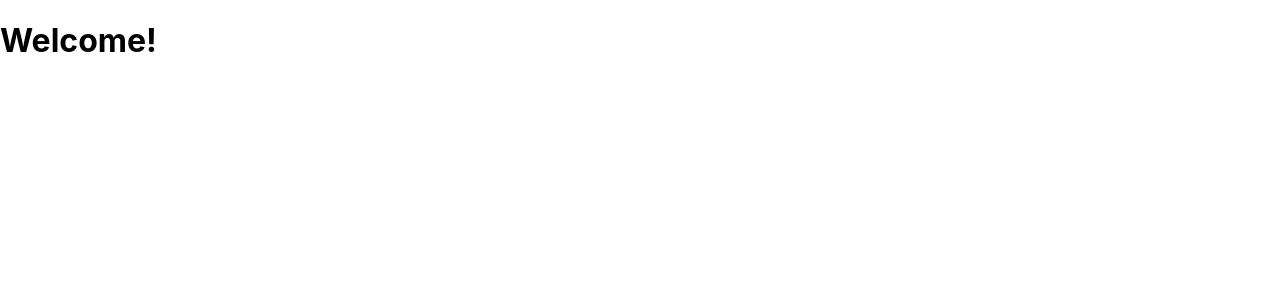
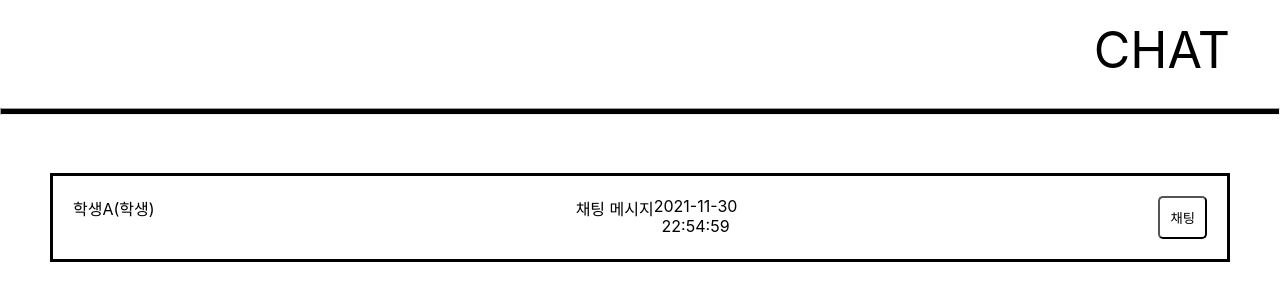
Before and after one commit to jyoo0515/DB_Project, a React (Create React App) app in the folder client/: page /chatlist in a window 1280 px wide. Shown: the top 300 px of the page. Built offline with nearby package versions, Linux system fonts and the light colour scheme; the HTML template or start-up script is replaced by a standard one.

Commit message:
canceled package.json update

```diff
--- /dev/null
+++ b/client/src/components/views/ChatList/ChatList.css
@@ -0,0 +1,37 @@
+.container {
+  padding: 20px 50px 20px 50px;
+  display: flex;
+  justify-content: flex-end;
+  align-items: center;
+}
+.titlebox {
+  top: 139px;
+  left: 500px;
+  width: 472px;
+  height: 165px;
+}
+.title {
+  text-align: left;
+  font-size: 50px;
+  /* font: normal normal bold 144px/165px Gmarket Sans TTF; */
+  letter-spacing: 0px;
+  color: #000000;
+  opacity: 1;
+}
+.friend {
+  justify-content: space-between;
+  text-align: center;
+  display: flex;
+  padding: 20px;
+  margin: 20px;
+  border: 3px solid black;
+  border-radius: 0px;
+}
+.friends {
+  padding: 30px;
+}
+.ButtonStyle {
+  padding: 10px;
+  background-color: inherit;
+  border-radius: 5px;
+}
--- a/client/src/components/views/ChatList/ChatList.jsx
+++ b/client/src/components/views/ChatList/ChatList.jsx
@@ -1,9 +1,32 @@
 import React from "react";
+import "./ChatList.css";
 
 export const ChatList = () => {
   return (
     <div>
-      <h1>Welcome!</h1>
+      <div className="container">
+        <div></div>
+        <div className="title">CHAT</div>
+      </div>
+      <hr style={{ height: "5px", backgroundColor: "black" }}></hr>
+      <div className="friends">
+        <Friend />
+      </div>
     </div>
   );
 };
+
+function Friend() {
+  return (
+    <div className="friend">
+      <div>학생A(학생)</div>
+      <div style={{ display: "flex" }}>
+        <div>채팅 메시지</div>
+        <div>
+          2021-11-30<br></br>22:54:59
+        </div>
+      </div>
+      <button className="ButtonStyle">채팅</button>
+    </div>
+  );
+}
```
Also changed, not shown: 1 other file (tests, documents, lock files or other folders).
